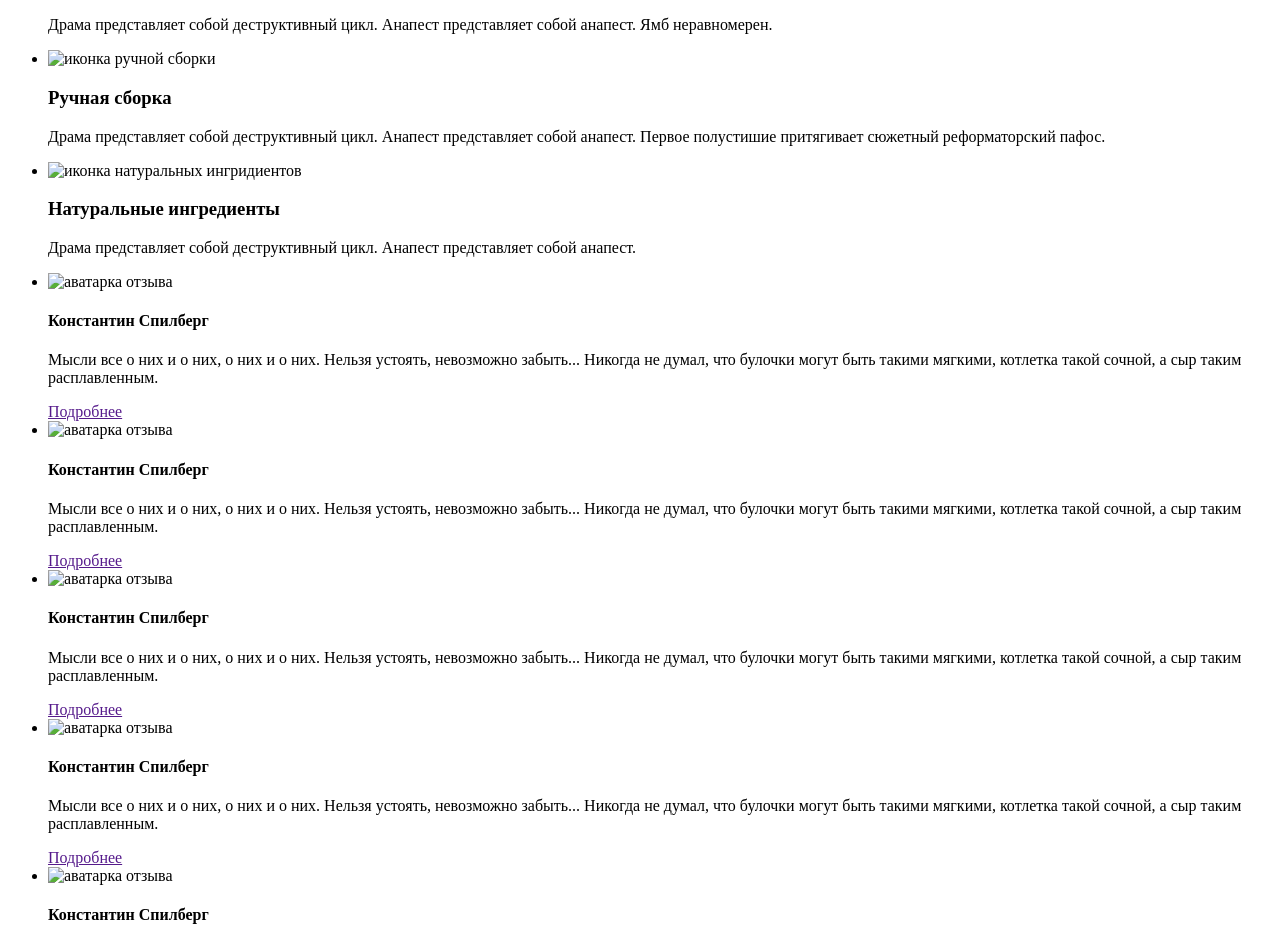
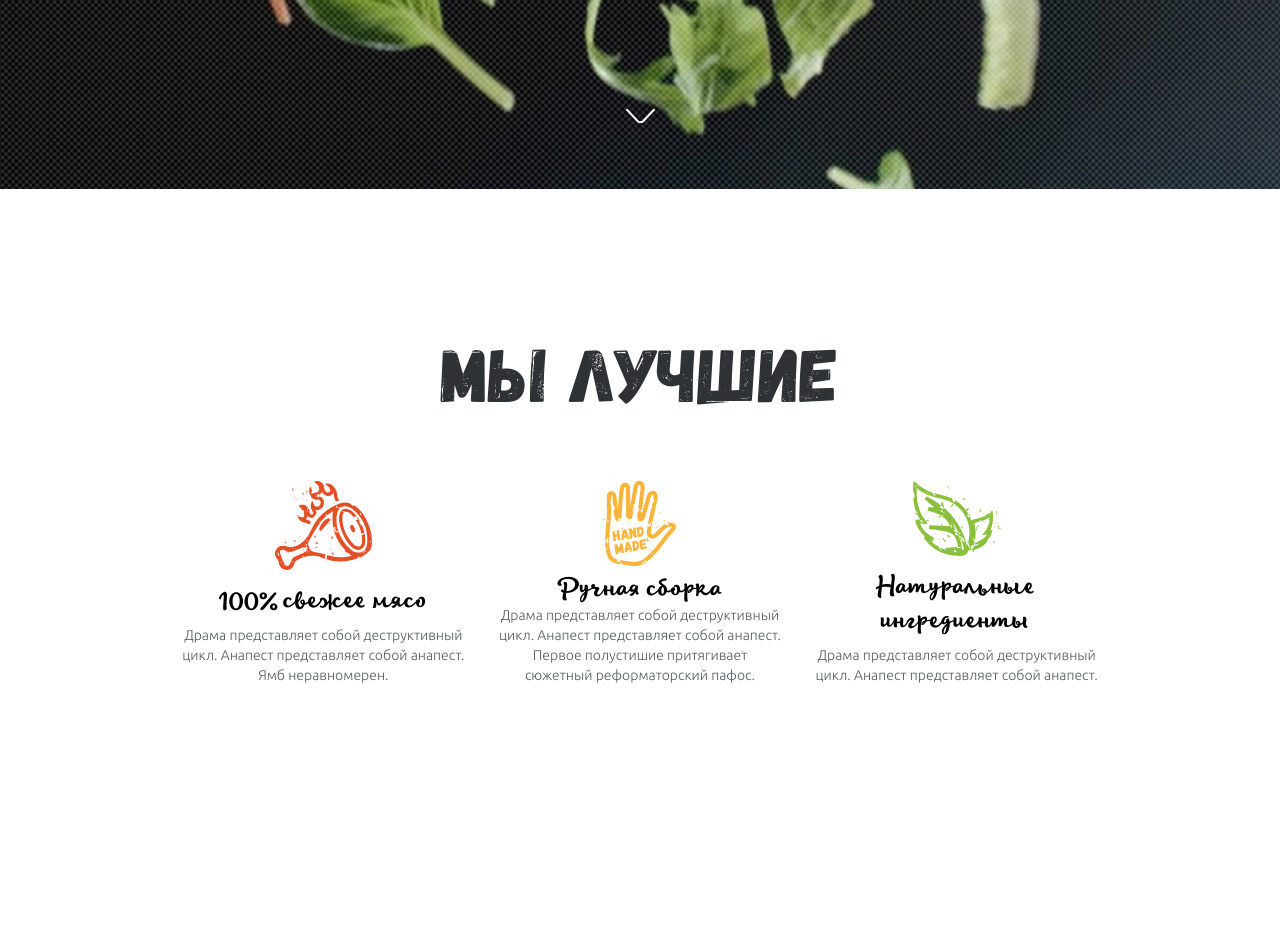
Before and after one commit to DnK12/burger, a plain HTML site: page index.html in a window 1280 px wide. Shown: the part 611-1544 px from the top of the page. Drawn offline with Linux system fonts and the light colour scheme; the site is published under a folder, as on GitHub Pages, so addresses that start at the root find nothing.

Commit message:
исправлены пути файлов

```diff
--- a/index.html
+++ b/index.html
@@ -3,7 +3,7 @@
 
 <head>
   <meta charset="UTF-8">
-  <link rel="stylesheet" href="/scss/main.css">
+  <link rel="stylesheet" href="./scss/main.css">
 
   <title>Mr. Burger</title>
 </head>
@@ -14,7 +14,7 @@
       <div class="container header__container">
         <div class="header__menu">
           <div class="logo">
-            <img src="/img/header/logo.svg" alt="Логотип кампании Mr. Burger">
+            <img src="./img/header/logo.svg" alt="Логотип кампании Mr. Burger">
           </div>
           <nav class="navigation">
             <ul class="navigation__list">
@@ -50,7 +50,7 @@
         <div class="header__title">
           <div class="header__left">
             <div class="header__pic">
-              <img src="/img/header/2-layers.png" alt="Бургер">
+              <img src="./img/header/2-layers.png" alt="Бургер">
             </div>
           </div>
           <div class="header__right title">
@@ -98,14 +98,14 @@
           <ul class="best__list">
             <li class="best__item">
               <div class="best__icon">
-                <img src="/img/best/meat.svg" alt="иконка свежего мяса">
+                <img src="./img/best/meat.svg" alt="иконка свежего мяса">
               </div>
               <h3>100% свежее мясо</h3>
               <p>Драма представляет собой деструктивный цикл. Анапест представляет собой анапест. Ямб неравномерен.</p>
             </li>
             <li class="best__item">
               <div class="best__icon">
-                <img src="/img/best/hand.svg" alt="иконка ручной сборки">
+                <img src="./img/best/hand.svg" alt="иконка ручной сборки">
               </div>
               <h3>Ручная сборка</h3>
               <p>Драма представляет собой деструктивный цикл. Анапест представляет собой анапест. Первое полустишие
@@ -113,7 +113,7 @@
             </li>
             <li class="best__item">
               <div class="best__icon">
-                <img src="/img/best/natural.svg" alt="иконка натуральных ингридиентов">
+                <img src="./img/best/natural.svg" alt="иконка натуральных ингридиентов">
               </div>
               <h3>Натуральные
                 ингредиенты</h3>
@@ -127,7 +127,7 @@
           <ul class="feedback__list">
             <li class="feedback__item">
 
-                <img src="/img/feedback/photo1.png" alt="аватарка отзыва" class="feedback__pic">
+                <img src="./img/feedback/photo1.png" alt="аватарка отзыва" class="feedback__pic">
                 <div class="feedback__hover">
                   <h4>Константин Спилберг</h4>
                   <p>Мысли все о них и о них, о них и о них. Нельзя устоять, невозможно забыть... Никогда не думал, что
@@ -138,7 +138,7 @@
             </li>
             <li class="feedback__item">
 
-                <img src="/img/feedback/photo2.png" alt="аватарка отзыва" class="feedback__pic">
+                <img src="./img/feedback/photo2.png" alt="аватарка отзыва" class="feedback__pic">
                 <div class="feedback__hover">
                   <h4>Константин Спилберг</h4>
                   <p>Мысли все о них и о них, о них и о них. Нельзя устоять, невозможно забыть... Никогда не думал, что
@@ -150,7 +150,7 @@
             </li>
             <li class="feedback__item">
 
-                <img src="/img/feedback/photo3.png" alt="аватарка отзыва" class="feedback__pic">
+                <img src="./img/feedback/photo3.png" alt="аватарка отзыва" class="feedback__pic">
 
                 <div class="feedback__hover">
                   <h4>Константин Спилберг</h4>
@@ -163,7 +163,7 @@
             </li>
             <li class="feedback__item">
 
-                <img src="/img/feedback/photo4.png" alt="аватарка отзыва" class="feedback__pic">
+                <img src="./img/feedback/photo4.png" alt="аватарка отзыва" class="feedback__pic">
                 <div class="feedback__hover">
                   <h4>Константин Спилберг</h4>
                   <p>Мысли все о них и о них, о них и о них. Нельзя устоять, невозможно забыть... Никогда не думал, что
@@ -175,7 +175,7 @@
             </li>
             <li class="feedback__item">
 
-                <img src="/img/feedback/photo5.png" alt="аватарка отзыва" class="feedback__pic">
+                <img src="./img/feedback/photo5.png" alt="аватарка отзыва" class="feedback__pic">
                 <div class="feedback__hover">
                   <h4>Константин Спилберг</h4>
                   <p>Мысли все о них и о них, о них и о них. Нельзя устоять, невозможно забыть... Никогда не думал, что
@@ -187,7 +187,7 @@
             </li>
             <li class="feedback__item">
 
-                <img src="/img/feedback/photo6.png" alt="аватарка отзыва" class="feedback__pic">
+                <img src="./img/feedback/photo6.png" alt="аватарка отзыва" class="feedback__pic">
                 <div class="feedback__hover">
                   <h4>Константин Спилберг</h4>
                   <p>Мысли все о них и о них, о них и о них. Нельзя устоять, невозможно забыть... Никогда не думал, что
@@ -199,7 +199,7 @@
             </li>
             <li class="feedback__item">
 
-                <img src="/img/feedback/photo7.png" alt="аватарка отзыва" class="feedback__pic">
+                <img src="./img/feedback/photo7.png" alt="аватарка отзыва" class="feedback__pic">
                 <div class="feedback__hover">
                   <h4>Константин Спилберг</h4>
                   <p>Мысли все о них и о них, о них и о них. Нельзя устоять, невозможно забыть... Никогда не думал, что
@@ -211,7 +211,7 @@
             </li>
             <li class="feedback__item">
 
-                <img src="/img/feedback/photo8.png" alt="аватарка отзыва" class="feedback__pic">
+                <img src="./img/feedback/photo8.png" alt="аватарка отзыва" class="feedback__pic">
                 <div class="feedback__hover">
                   <h4>Константин Спилберг</h4>
                   <p>Мысли все о них и о них, о них и о них. Нельзя устоять, невозможно забыть... Никогда не думал, что
--- a/scss/blocks/arrow-down.scss
+++ b/scss/blocks/arrow-down.scss
@@ -4,4 +4,4 @@
 
   width: 29px;
   height: 14px;
-  background: url(/img/header/arrow-scroll.svg) center center no-repeat; }
+  background: url(../img/header/arrow-scroll.svg) center center no-repeat; }
--- a/scss/blocks/best.scss
+++ b/scss/blocks/best.scss
@@ -1,5 +1,5 @@
 .best {
-  background: #fdf7f3 url("/img/best/bg.png") center center no-repeat /cover;
+  background: #fdf7f3 url("../img/best/bg.png") center center no-repeat /cover;
   text-align: center;
   min-height: 650px; }
   .best__container {
--- a/scss/blocks/header.scss
+++ b/scss/blocks/header.scss
@@ -1,8 +1,8 @@
 .header {
 color: white;
 background:
-url(/img/header/texture.png) center center /cover no-repeat,
- black url(/img/header/bg.jpg.png) center center / cover no-repeat;
+url(../img/header/texture.png) center center /cover no-repeat,
+ black url(../img/header/bg.jpg.png) center center / cover no-repeat;
  }
 .header__container{
   justify-content: space-around;
--- a/scss/blocks/sidebar.scss
+++ b/scss/blocks/sidebar.scss
@@ -9,7 +9,7 @@
     display: block;
     width: 16px;
     height: 16px;
-    background: url("/img/header/Ellipse_2.png") center center no-repeat;
+    background: url("../img/header/Ellipse_2.png") center center no-repeat;
     border-radius: 50%;
     border: 1px solid transparent; }
     .sidebar__link:hover {
--- a/scss/layout/fonts.scss
+++ b/scss/layout/fonts.scss
@@ -1,30 +1,30 @@
 @font-face {
   font-family: 'Ubuntu';
-  src: url("/fonts/Ubuntu-Medium.woff2") format("woff2"), url("/fonts/Ubuntu-Medium.woff") format("woff"), url("/fonts/Ubuntu-Medium.ttf") format("truetype"), url("/fonts/Ubuntu-Medium.svg#Ubuntu-Medium") format("svg");
+  src: url("../fonts/Ubuntu-Medium.woff2") format("woff2"), url("../fonts/Ubuntu-Medium.woff") format("woff"), url("/fonts/Ubuntu-Medium.ttf") format("truetype"), url("/fonts/Ubuntu-Medium.svg#Ubuntu-Medium") format("svg");
   font-weight: 500;
   font-style: normal; }
 @font-face {
   font-family: 'Ubuntu';
-  src: url("/fonts/Ubuntu.woff2") format("woff2"), url("/fonts/Ubuntu.woff") format("woff"), url("/fonts/Ubuntu.ttf") format("truetype"), url("/fonts/Ubuntu.svg#Ubuntu") format("svg");
+  src: url("../fonts/Ubuntu.woff2") format("woff2"), url("../fonts/Ubuntu.woff") format("woff"), url("/fonts/Ubuntu.ttf") format("truetype"), url("/fonts/Ubuntu.svg#Ubuntu") format("svg");
   font-weight: normal;
   font-style: normal; }
 @font-face {
   font-family: 'Ubuntu';
-  src: url("/fonts/Ubuntu-Light.woff2") format("woff2"), url("/fonts/Ubuntu-Light.woff") format("woff"), url("/fonts/Ubuntu-Light.ttf") format("truetype"), url("/fonts/Ubuntu-Light.svg#Ubuntu-Light") format("svg");
+  src: url("../fonts/Ubuntu-Light.woff2") format("woff2"), url("../fonts/Ubuntu-Light.woff") format("woff"), url("/fonts/Ubuntu-Light.ttf") format("truetype"), url("/fonts/Ubuntu-Light.svg#Ubuntu-Light") format("svg");
   font-weight: 300;
   font-style: normal; }
 @font-face {
   font-family: 'Ubuntu';
-  src: url("/fonts/Ubuntu-Bold.woff2") format("woff2"), url("/fonts/Ubuntu-Bold.woff") format("woff"), url("/fonts/Ubuntu-Bold.ttf") format("truetype"), url("/fonts/Ubuntu-Bold.svg#Ubuntu-Bold") format("svg");
+  src: url("../fonts/Ubuntu-Bold.woff2") format("woff2"), url("../fonts/Ubuntu-Bold.woff") format("woff"), url("/fonts/Ubuntu-Bold.ttf") format("truetype"), url("/fonts/Ubuntu-Bold.svg#Ubuntu-Bold") format("svg");
   font-weight: bold;
   font-style: normal; }
 @font-face {
   font-family: 'Gagalin';
-  src: url("/fonts/Gagalin-Regular.woff2") format("woff2"), url("/fonts/Gagalin-Regular.woff") format("woff"), url("/fonts/Gagalin-Regular.ttf") format("truetype"), url("/fonts/Gagalin-Regular.svg#Gagalin-Regular") format("svg");
+  src: url("../fonts/Gagalin-Regular.woff2") format("woff2"), url("../fonts/Gagalin-Regular.woff") format("woff"), url("/fonts/Gagalin-Regular.ttf") format("truetype"), url("/fonts/Gagalin-Regular.svg#Gagalin-Regular") format("svg");
   font-weight: normal;
   font-style: normal; }
 @font-face {
   font-family: 'Lifehack';
-  src: url("/fonts/Lifehack-Medium.woff2") format("woff2"), url("/fonts/Lifehack-Medium.woff") format("woff"), url("/fonts/Lifehack-Medium.ttf") format("truetype"), url("/fonts/Lifehack-Medium.svg#Lifehack-Medium") format("svg");
+  src: url("../fonts/Lifehack-Medium.woff2") format("woff2"), url("../fonts/Lifehack-Medium.woff") format("woff"), url("/fonts/Lifehack-Medium.ttf") format("truetype"), url("/fonts/Lifehack-Medium.svg#Lifehack-Medium") format("svg");
   font-weight: 500;
   font-style: normal; }
```
Also changed, not shown: scss/main.css.
